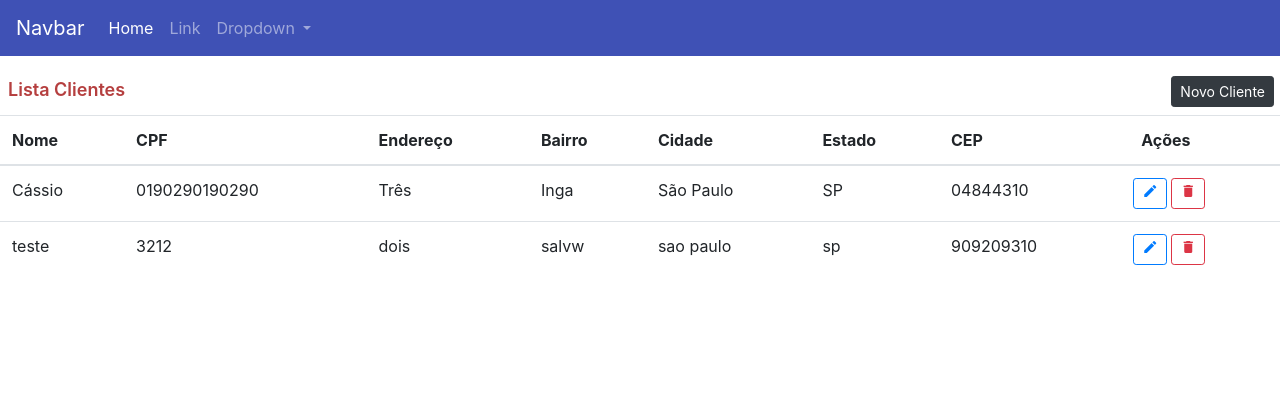
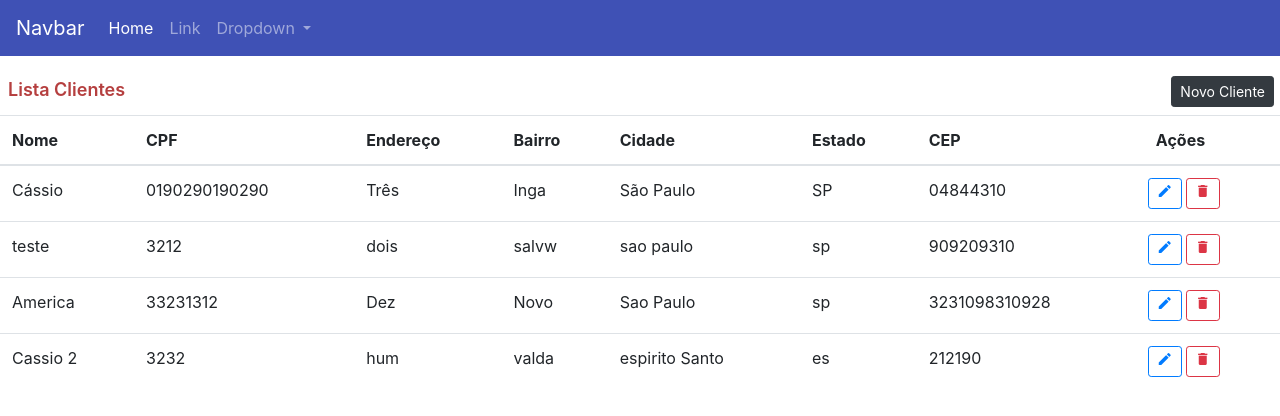
Before and after one commit to cassiorangel/BTG---Teste, an Angular app: page /lista-cliente in a window 1280 px wide. Shown: the top 416 px of the page. Built offline with nearby package versions, Linux system fonts and the light colour scheme; data requests are answered from the project's data file.

Commit message:
Ajuste rota

```diff
--- a/db.json
+++ b/db.json
@@ -19,6 +19,26 @@
       "localidade": "sao paulo",
       "uf": "sp",
       "id": 2
+    },
+    {
+      "id": 3,
+      "nome": "America",
+      "cpf": 33231312,
+      "cep": 3231098310928,
+      "logradouro": "Dez",
+      "bairro": "Novo",
+      "localidade": "Sao Paulo",
+      "uf": "sp"
+    },
+    {
+      "id": 4,
+      "nome": "Cassio 2",
+      "cpf": 3232,
+      "cep": 212190,
+      "logradouro": "hum",
+      "bairro": "valda",
+      "localidade": "espirito Santo",
+      "uf": "es"
     }
   ]
 }
--- a/src/app/clientes/cliente-form/cliente-form.component.ts
+++ b/src/app/clientes/cliente-form/cliente-form.component.ts
@@ -3,7 +3,7 @@ import { FormBuilder, FormGroup } from '@angular/forms';
 import { catchError, map, switchMap } from 'rxjs/operators';
 import { ClienteService } from '../cliente.service';
 import { of } from 'rxjs';
-import { ActivatedRoute } from '@angular/router';
+import { ActivatedRoute, Router } from '@angular/router';
 
 @Component({
   selector: 'app-cliente-form',
@@ -19,52 +19,30 @@ export class ClienteFormComponent implements OnInit {
   constructor(
     private fb: FormBuilder,
     private clienteService: ClienteService,
-    private route: ActivatedRoute
+    private route: ActivatedRoute,
+    private router: Router
   ) { }
 
   ngOnInit(): void {
-/*
-    this.route.params.subscribe(
-      res => {
-        let id = res['id'];
-        let cliente$ = this.clienteService.loadById(id)
-        cliente$.subscribe(cliente => this.updateCliente(cliente))
-        console.log(res['id'])
-      }
-    )
-*/
 
-this.route.params
-  .pipe(
-    map((params: any) => params['id']),
-    switchMap(id => this.clienteService.loadById(id))
-  )
-  .subscribe(curso => this.updateCliente(curso))
+
+    const cliente = this.route.snapshot.data['cliente']
+
+    console.log(cliente, 'cliente')
 
     this.profileForm = this.fb.group({
-      id: [null],
-      nome: [''],
-      cpf: [''],
-      cep: [''],
-      logradouro: [''],
-      bairro: [''],
-      localidade: [''],
-      uf: ['']
+      id: [cliente.id],
+      nome: [cliente.nome],
+      cpf: [cliente.cpf],
+      cep: [cliente.cep],
+      logradouro: [cliente.logradouro],
+      bairro: [cliente.bairro],
+      localidade: [cliente.localidade],
+      uf: [cliente.uf]
     })
   }
 
-  updateCliente(cliente) {
-    this.profileForm.patchValue({
-      id: cliente.id,
-      nome: cliente.nome,
-      cpf: cliente.cpf,
-      cep: cliente.cep,
-      logradouro: cliente.logradouro,
-      bairro: cliente.bairro,
-      localidade: cliente.localidade,
-      uf: cliente.uf
-    })
-  }
+
 
   onSubmit() {
     this.submitted = true;
@@ -74,7 +52,13 @@ this.route.params
       this.clienteService.create(cliente)
         .pipe(
           catchError(err => of(console.log(err)))
-        ).subscribe(res => alert('Cliente cadastrado com sucesso!'))
+        ).subscribe(res => {
+          setTimeout(() => {
+            this.router.navigate(['/lista-cliente'])
+            alert('Cliente cadastrado com sucesso!')
+          }, 1000)
+
+        })
     }
   }
 
--- a/src/app/clientes/cliente.service.ts
+++ b/src/app/clientes/cliente.service.ts
@@ -20,7 +20,7 @@ export class ClienteService {
   }
 
   loadById(id) {
-    return this.http.get(`${this.API}/${id}`).pipe(take(1))
+    return this.http.get<Cliente>(`${this.API}/${id}`).pipe(take(1))
   }
 
   create(cliente) {
--- a/src/app/clientes/clientes-routing.module.ts
+++ b/src/app/clientes/clientes-routing.module.ts
@@ -1,3 +1,4 @@
+import { ClienteResolverGuard } from './../guards/cliente-resolver.guard';
 import { NgModule } from '@angular/core';
 import { Routes, RouterModule } from '@angular/router';
 import { ClientesListaComponent } from './clientes-lista/clientes-lista.component';
@@ -10,11 +11,17 @@ const routes: Routes = [
   },
   {
     path: 'novo',
-    component: ClienteFormComponent
+    component: ClienteFormComponent,
+    resolve: {
+      cliente: ClienteResolverGuard
+    }
   },
   {
     path: 'editar/:id',
-    component: ClienteFormComponent
+    component: ClienteFormComponent,
+    resolve: {
+      cliente: ClienteResolverGuard
+    }
   }
 ];
 
--- /dev/null
+++ b/src/app/guards/cliente-resolver.guard.ts
@@ -0,0 +1,33 @@
+import { Cliente } from './../models/cliente';
+import { Injectable } from '@angular/core';
+import { CanActivate, ActivatedRouteSnapshot, RouterStateSnapshot, UrlTree, Resolve } from '@angular/router';
+import { Observable, of } from 'rxjs';
+import { ClienteService } from '../clientes/cliente.service';
+
+@Injectable({
+  providedIn: 'root'
+})
+export class ClienteResolverGuard implements Resolve<Cliente> {
+
+  constructor(
+    private clienteService: ClienteService
+  ) {
+
+  }
+
+  resolve(route: ActivatedRouteSnapshot, state: RouterStateSnapshot): Observable<Cliente> {
+    if (route.params && route.params['id']) {
+      return this.clienteService.loadById(route.params['id'])
+    }
+    return of({
+      id: null,
+      nome: null,
+      cpf: null,
+      cep: null,
+      logradouro: null,
+      bairro: null,
+      localidade: null,
+      uf: null
+    })
+  }
+}
```
Also changed, not shown: 1 other file (tests, documents, lock files or other folders).
